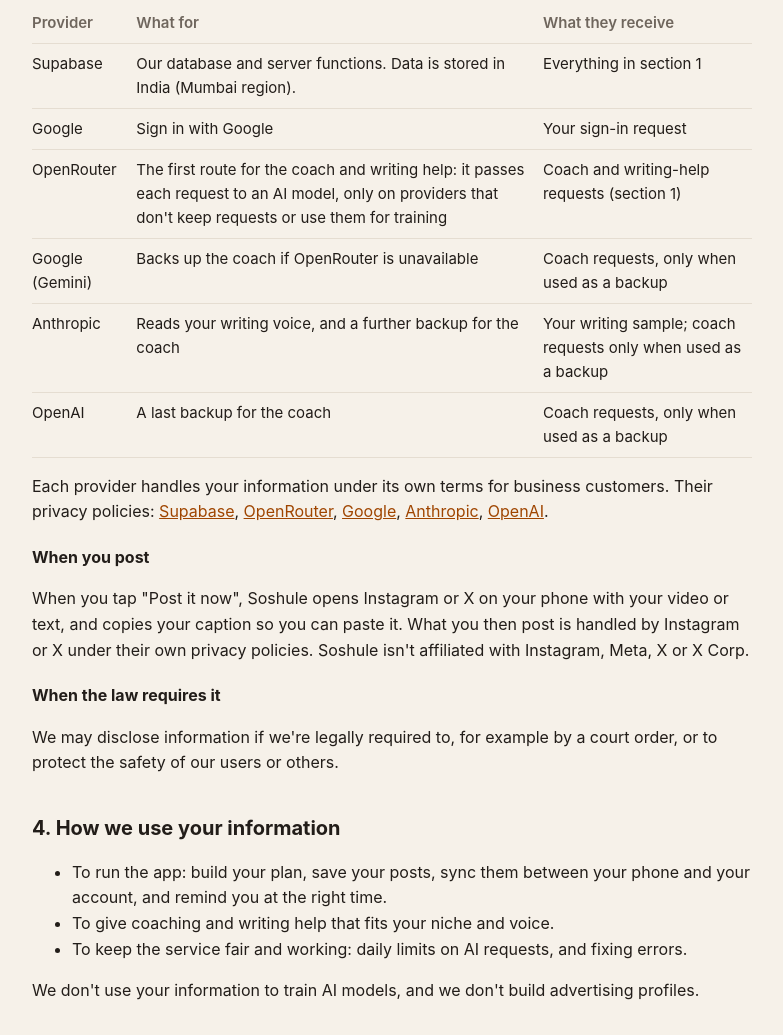
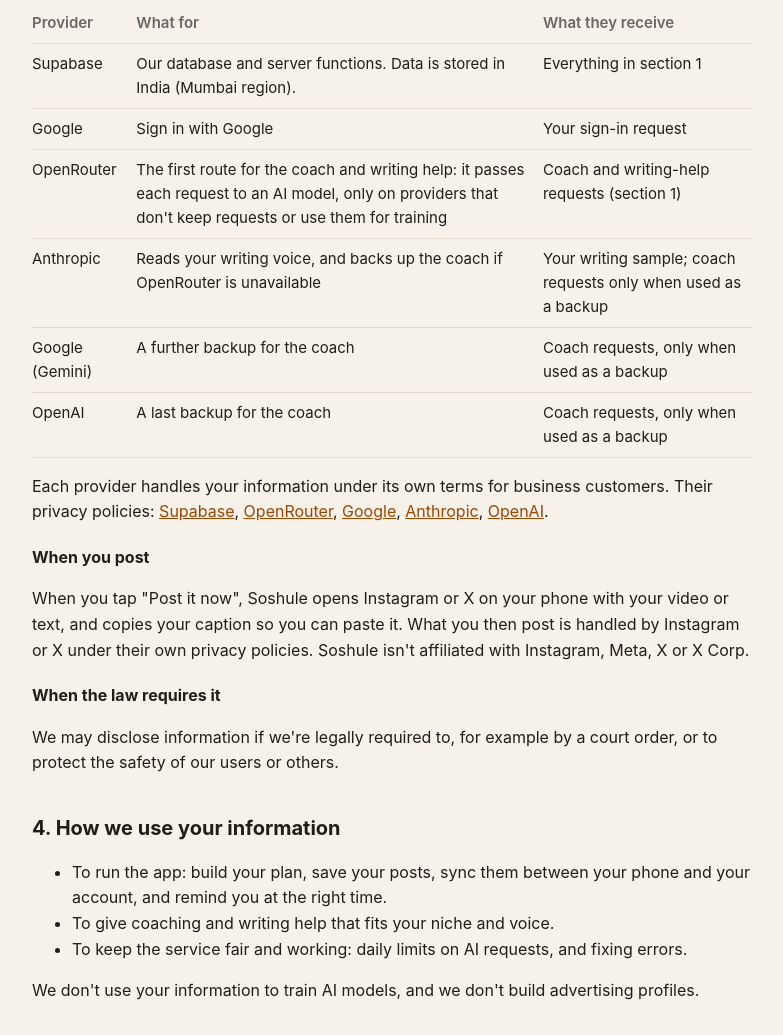
Before and after one commit to pranjulflows/soshule-legal, a plain HTML site: page privacy.html in a window 1280 px wide. Shown: the part 1756-2791 px from the top of the page, without its empty margins (248-1031 px from the left). Drawn offline with Linux system fonts and the light colour scheme.

Commit message:
Anthropic backs up the coach before Gemini
Section 2's table now reads OpenRouter, then Anthropic, then Gemini, then
OpenAI, the coach's order since 24 November 2026.

```diff
--- a/privacy.html
+++ b/privacy.html
@@ -85,8 +85,8 @@
   <tr><td>Supabase</td><td>Our database and server functions. Data is stored in India (Mumbai region).</td><td>Everything in section 1</td></tr>
   <tr><td>Google</td><td>Sign in with Google</td><td>Your sign-in request</td></tr>
   <tr><td>OpenRouter</td><td>The first route for the coach and writing help: it passes each request to an AI model, only on providers that don't keep requests or use them for training</td><td>Coach and writing-help requests (section 1)</td></tr>
-  <tr><td>Google (Gemini)</td><td>Backs up the coach if OpenRouter is unavailable</td><td>Coach requests, only when used as a backup</td></tr>
-  <tr><td>Anthropic</td><td>Reads your writing voice, and a further backup for the coach</td><td>Your writing sample; coach requests only when used as a backup</td></tr>
+  <tr><td>Anthropic</td><td>Reads your writing voice, and backs up the coach if OpenRouter is unavailable</td><td>Your writing sample; coach requests only when used as a backup</td></tr>
+  <tr><td>Google (Gemini)</td><td>A further backup for the coach</td><td>Coach requests, only when used as a backup</td></tr>
   <tr><td>OpenAI</td><td>A last backup for the coach</td><td>Coach requests, only when used as a backup</td></tr>
 </table>
 <p>Each provider handles your information under its own terms for business customers. Their privacy policies: <a href="https://supabase.com/privacy">Supabase</a>, <a href="https://openrouter.ai/privacy">OpenRouter</a>, <a href="https://policies.google.com/privacy">Google</a>, <a href="https://www.anthropic.com/legal/privacy">Anthropic</a>, <a href="https://openai.com/policies/privacy-policy/">OpenAI</a>.</p>
```
